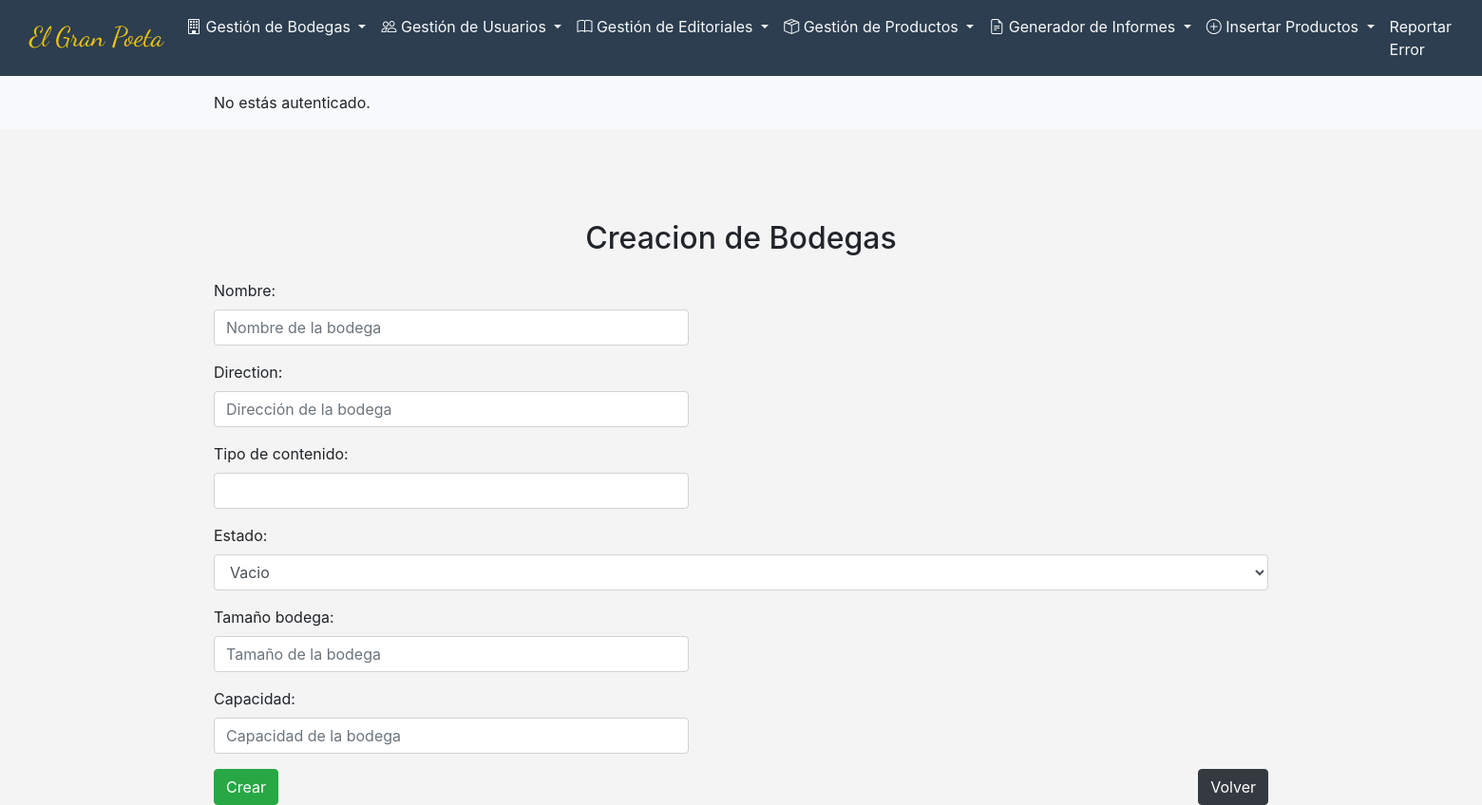
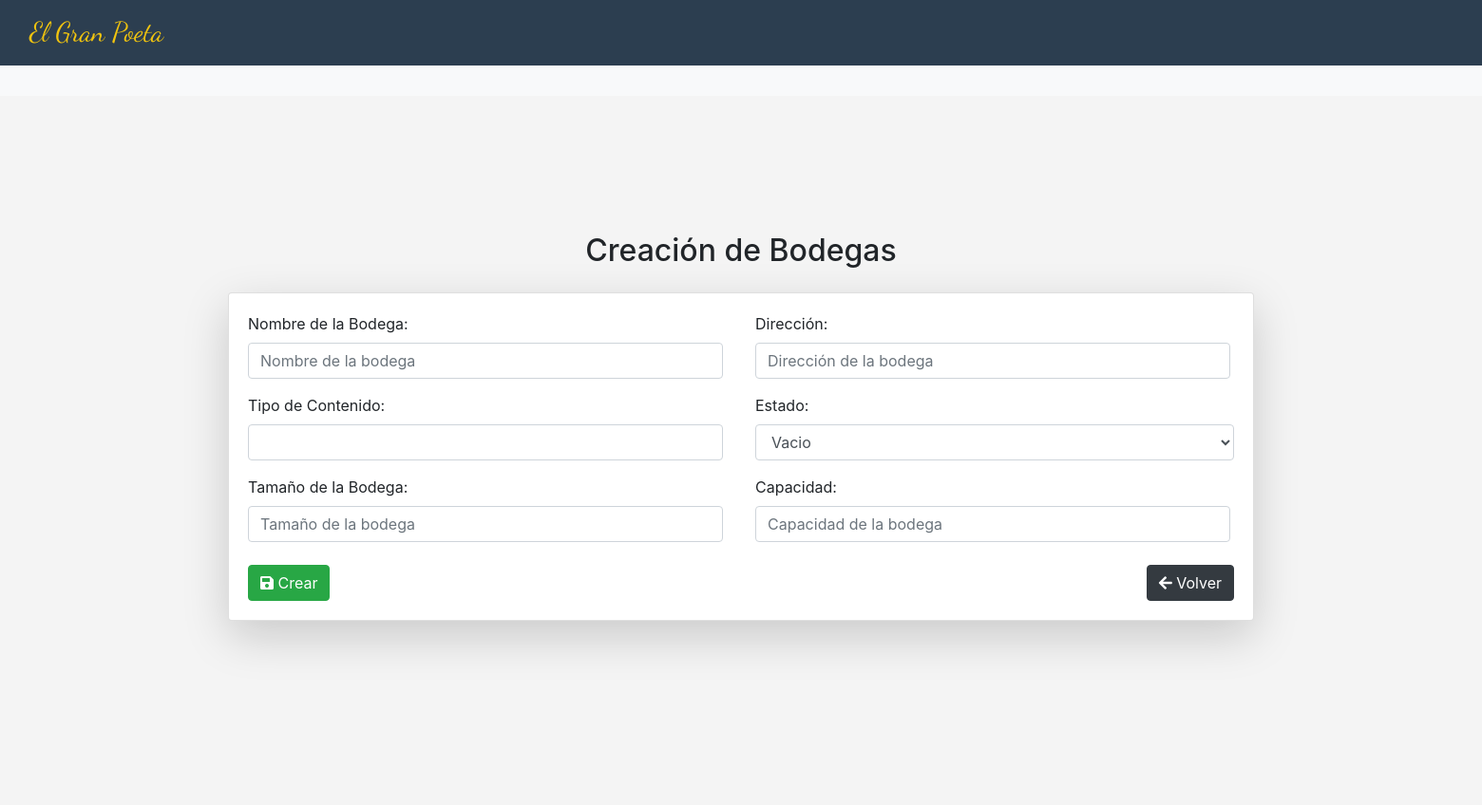
Before and after one commit to TheNewAarons/Gestor_Libreria, a Django app: page /Bodegas/bodegas_create/ in a window 1560 px wide. Shown: the whole page at 95% size. After the commit the page ends 683 px from the top, so only its background shows below. Run offline with Django 5.2, Linux system fonts and the light colour scheme; some libraries are stand-ins or nearby versions.

Commit message:
cambio de forms

```diff
--- a/Bodegas/templates/bodegas/bodegas_create.html
+++ b/Bodegas/templates/bodegas/bodegas_create.html
@@ -1,15 +1,58 @@
 {% extends 'Libreria/Base_modulos.html' %}
 
 {% block content %}
-<h2 class="text-center mb-4 font-family: 'Lora', serif;">Creacion de Bodegas</h2>
-<form method="post" enctype="multipart/form-data">
-    {% csrf_token %}
-    <div class="form-group">
-        {{ form.as_p }}
+<div class="container mt-5">
+    <h2 class="text-center mb-4">Creación de Bodegas</h2>
+    <div class="card shadow-lg">
+        <div class="card-body">
+            <form method="post" enctype="multipart/form-data">
+                {% csrf_token %}
+                <div class="row">
+                    <!-- Nombre -->
+                    <div class="col-md-6">
+                        <label for="id_nombre">Nombre de la Bodega:</label>
+                        {{ form.nombre }}
+                    </div>
+                    <!-- Dirección -->
+                    <div class="col-md-6">
+                        <label for="id_direction">Dirección:</label>
+                        {{ form.direction }}
+                    </div>
+                </div>
+                <div class="row mt-3">
+                    <!-- Tipo de Contenido -->
+                    <div class="col-md-6">
+                        <label for="id_tipo_de_contenido">Tipo de Contenido:</label>
+                        {{ form.tipo_de_contenido }}
+                    </div>
+                    <!-- Estado -->
+                    <div class="col-md-6">
+                        <label for="id_estado">Estado:</label>
+                        {{ form.estado }}
+                    </div>
+                </div>
+                <div class="row mt-3">
+                    <!-- Tamaño -->
+                    <div class="col-md-6">
+                        <label for="id_tamaño_bodega">Tamaño de la Bodega:</label>
+                        {{ form.tamaño_bodega }}
+                    </div>
+                    <!-- Capacidad -->
+                    <div class="col-md-6">
+                        <label for="id_capacidad">Capacidad:</label>
+                        {{ form.capacidad }}
+                    </div>
+                </div>
+                <div class="d-flex justify-content-between mt-4">
+                    <button type="submit" class="btn btn-success">
+                        <i class="fas fa-save"></i> Crear
+                    </button>
+                    <a class="btn btn-dark" href="{% url 'bodegas_list' %}">
+                        <i class="fas fa-arrow-left"></i> Volver
+                    </a>
+                </div>
+            </form>
+        </div>
     </div>
-    <div class="d-flex justify-content-between mt-3">
-        <button class="btn btn-success">Crear</button>
-        <a class="btn btn-dark" href="{% url 'bodegas_list' %}">Volver</a>
-    </div>
-</form>
+</div>
 {% endblock %}
--- a/Libreria/templates/libreria/Base_Modulos.html
+++ b/Libreria/templates/libreria/Base_Modulos.html
@@ -30,6 +30,7 @@
         <button class="navbar-toggler" type="button" data-bs-toggle="collapse" data-bs-target="#navbarNavDropdown" aria-controls="navbarNavDropdown" aria-expanded="false" aria-label="Toggle navigation">
             <span class="navbar-toggler-icon"></span>
         </button>
+        {% if request.user.is_authenticated %}
         <div class="collapse navbar-collapse" id="navbarNavDropdown">
             <ul class="navbar-nav mx-auto">
                 <li class="nav-item dropdown">
@@ -100,6 +101,9 @@
                 </li>
             </ul>
         </div>
+        {% else %}
+        <span></span>
+        {% endif %}
     </div>
 </nav>
 
@@ -119,7 +123,7 @@
                 </button>
             </form>
         {% else %}
-            <span>No estás autenticado.</span>
+            <span></span>
         {% endif %}
     </div>
 </section>
```
Also changed, not shown: Libros/templates/libros/libros_create.html (+59 -12 lines), Usuarios/templates/Usuarios/userCreate.html (+25 -14 lines).
